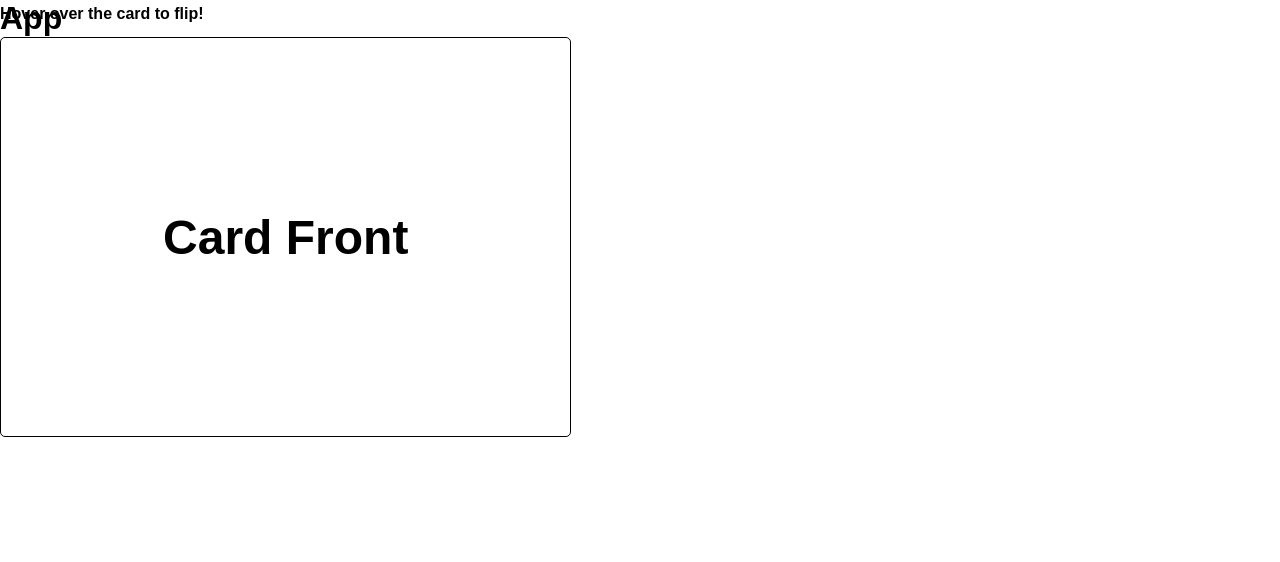
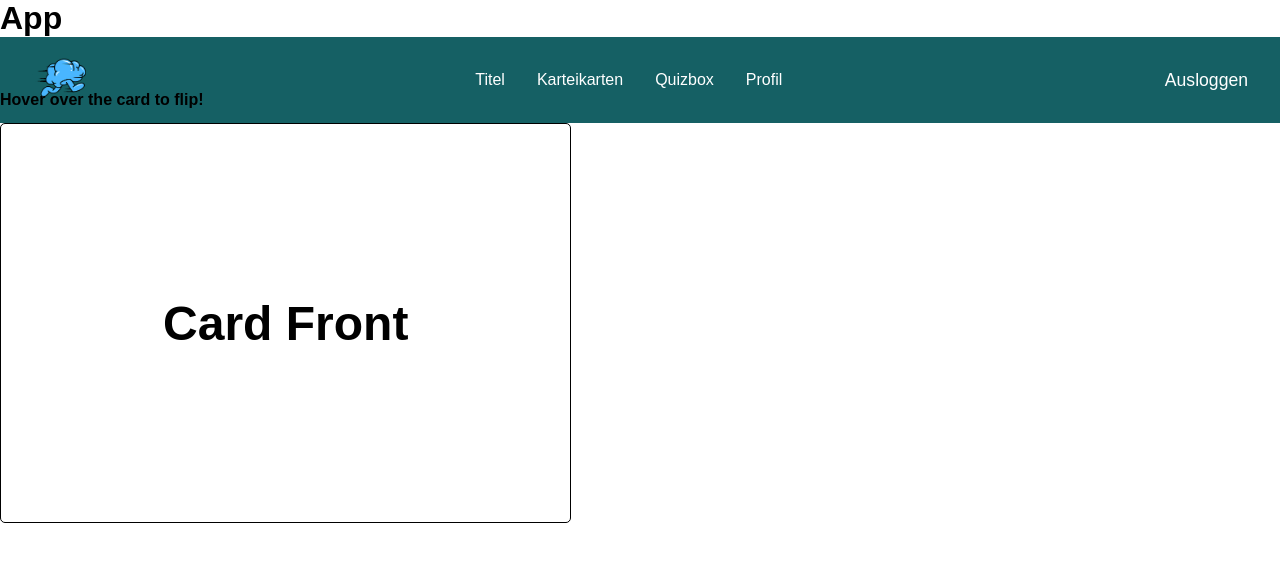
Before and after one commit to coding-bootcamps-eu/final-project-2024-08-learn-app, a Vue app: page /test in a window 1280 px wide. Shown: the top 562 px of the page. Built offline with nearby package versions, Linux system fonts and the light colour scheme.

Commit message:
change MainHeader.vue and App.vue

```diff
--- a/src/App.vue
+++ b/src/App.vue
@@ -1,4 +1,15 @@
 <template>
   <h1>App</h1>
+  <Header />
   <RouterView />
 </template>
+
+<script>
+import Header from './components/MainHeader.vue'
+
+export default {
+  components: {
+    Header,
+  },
+}
+</script>
--- a/src/components/MainHeader.vue
+++ b/src/components/MainHeader.vue
@@ -36,7 +36,7 @@ export default {
   justify-content: space-between;
   align-items: center;
   padding: 1rem;
-  background-color: var(--clr-green-dark); +1
+  background-color: var(--clr-green-dark);
   color: #fff;
 }
 
```
